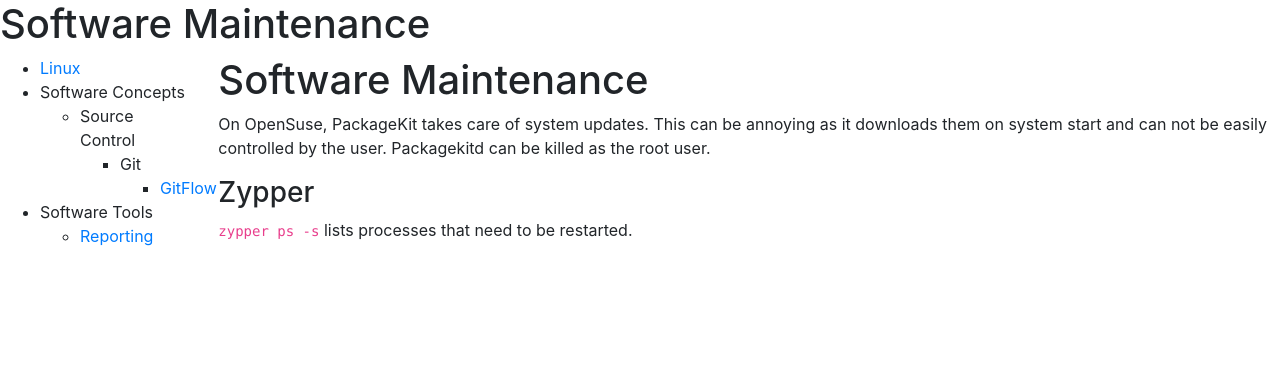
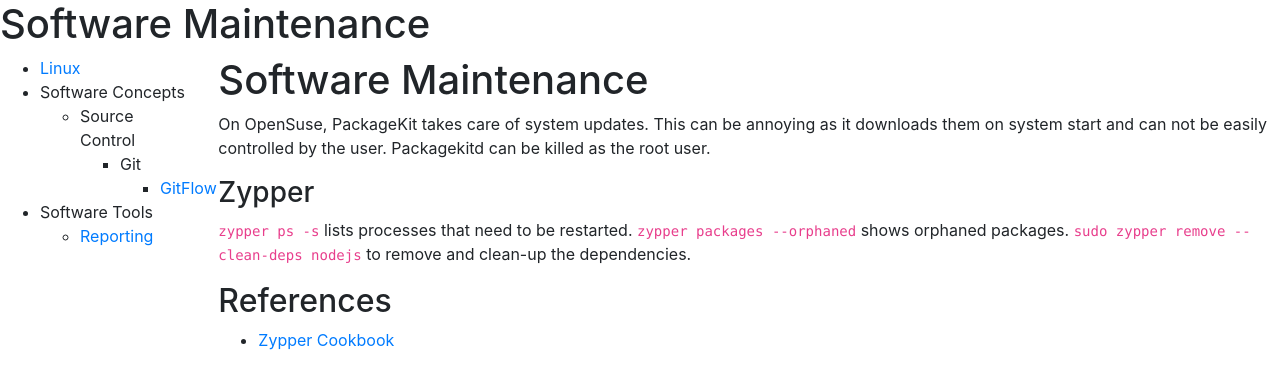
Before and after one commit to MisterY/it-knowledge-base-site, a Jekyll site: the page built from linux/software-maintenance.md, in a window 1280 px wide. Shown: the top 389 px of the page. Built offline with Jekyll 4.4.1, drawn with Linux system fonts in a browser that asks for light colours; nearby versions of some CDN libraries; our own code applies the rules of GitHub Pages for plain Markdown files.

Commit message:
more zypper commands

```diff
--- a/linux/software-maintenance.md
+++ b/linux/software-maintenance.md
@@ -5,3 +5,9 @@
 ### Zypper
 
 `zypper ps -s` lists processes that need to be restarted.
+`zypper packages --orphaned` shows orphaned packages.
+`sudo zypper remove --clean-deps nodejs` to remove and clean-up the dependencies.
+
+## References
+
+- [Zypper Cookbook](https://codeghar.wordpress.com/2014/07/23/zypper-cookbook-autoremove-packages-and-remove-orphaned-packages/)
```
